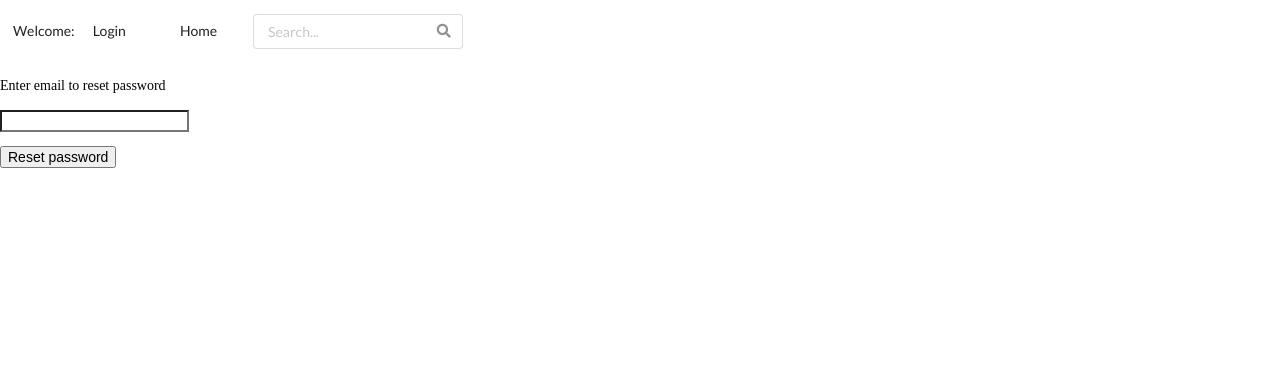
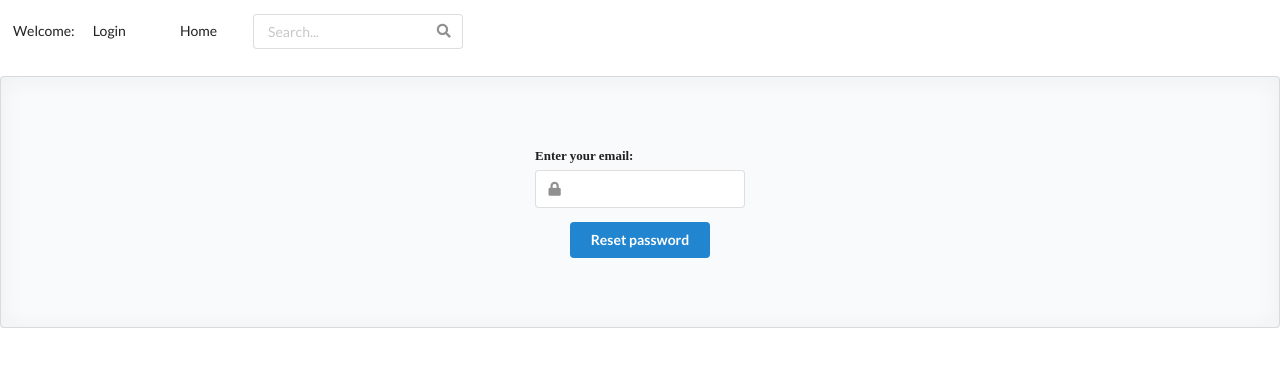
Before and after one commit to yhegazy/rough_draft_project, a Django app: page /demo/password_reset/ in a window 1280 px wide. Shown: the top 367 px of the page. Run offline with Django 3.2, Linux system fonts and the light colour scheme.

Commit message:
20191230:: Removed Lost Password & finished writing up the software release's color code

```diff
--- a/demo/views.py
+++ b/demo/views.py
@@ -8,16 +8,12 @@ from django.http import HttpResponseRedirect
 def home(request):
 	return render(request, "index.html", {})
 
-def redirect_admin_url(request):
-    return HttpResponseRedirect('admin/demo/')
-
-
 class SiteInformationList(generic.ListView):
 	model = SiteInformation
 	context_object_name = 'siteinformation'
 	template_name = 'index.html'
 
-	paginate_by = 5
+	paginate_by = 10
 
 class SiteInformationCreate(LoginRequiredMixin, CreateView):
     login_url = '/accounts/login/'
--- a/templates/registration/login.html
+++ b/templates/registration/login.html
@@ -39,6 +39,6 @@
 </form>
 
 {# Assumes you setup the password_reset view in your URLconf #}
-<p><a href="{% url 'password_reset' %}">Lost password?</a></p>
+<!--<p><a href="{% url 'password_reset' %}">Forgot password?</a></p>-->
 
 {% endblock %}
--- a/templates/registration/password_reset_form.html
+++ b/templates/registration/password_reset_form.html
@@ -1,9 +1,23 @@
 {% extends "base.html" %}
 	{% block content %}
 	<form action="" method="post">{% csrf_token %}
-		<p>Enter email to reset password</p>
-		{% if form.email.errors %} {{ form.email.errors }} {% endif %}
-			<p>{{ form.email }}</p>
-		<input type="submit" class="btn btn-default btn-lg" value="Reset password" />
+		<div class="ui placeholder segment">
+			<div class="ui one column very relaxed stackable grid">
+				<div class="column">
+					<div class="ui form">
+						<div class="field">
+							<label>Enter your email:</label>
+							{% if form.email.errors %} {{ form.email.errors }} {% endif %}
+							<div class="ui left icon input">{{ form.email }}<i class="lock icon"></i></div>
+						</div>
+
+						<div>
+							<input class="ui blue submit button" type="submit" value="Reset password"></input>
+							<input type="hidden" name="next" value="{{ next }}"></input>
+						</div>
+					</div>
+				</div>
+			</div>
+		</div>
 	</form>
 	{% endblock %}
```
Also changed, not shown: templates/index.html (+8 -3 lines), db.sqlite3.
